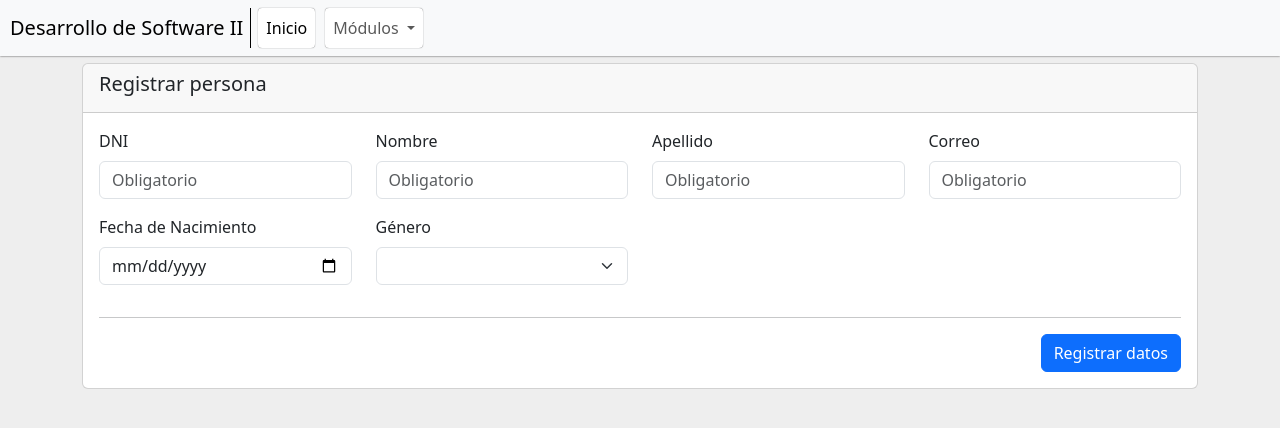
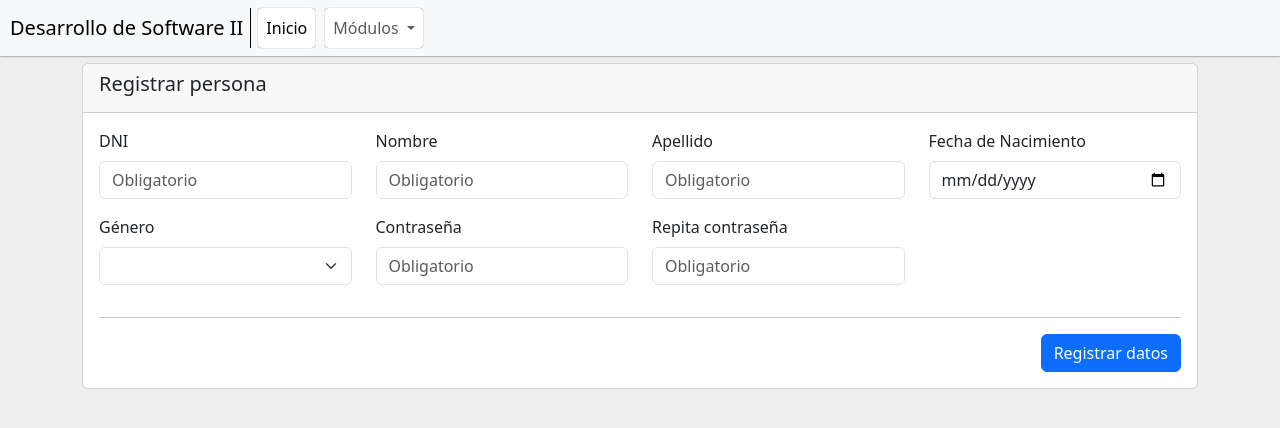
Before and after one commit to kaaf030191/appcwds220242, an Angular app: page /person/insert in a window 1280 px wide. Shown: the top 428 px of the page. Built offline with nearby package versions, Linux system fonts and the light colour scheme.

Commit message:
Feat: 16-01-2025 - Contraeña de usuario.
Incorporación de contraseña de usuario en registro de datos.

```diff
--- a/src/app/app.routes.ts
+++ b/src/app/app.routes.ts
@@ -4,7 +4,7 @@ import { PersonGetAllComponent } from './page/person/getall/person-get-all.compo
 import { PersonLoginComponent } from './page/person/login/person-login.component';
 
 export const routes: Routes = [
-	{ path: '', redirectTo: '/', pathMatch: 'full' },
+	{ path: '', redirectTo: 'person/getall', pathMatch: 'full' },
 	{ path: 'person/login', component: PersonLoginComponent },
 	{ path: 'person/insert', component: PersonInsertComponent },
 	{ path: 'person/getall', component: PersonGetAllComponent }
--- a/src/app/page/person/insert/person-insert.component.html
+++ b/src/app/page/person/insert/person-insert.component.html
@@ -24,16 +24,12 @@
 						<div *ngIf="(surNameFb.touched || surNameFb.dirty) && surNameFb.errors && surNameFb.hasError('required')" class="divError">Este campo es requerido.</div>
 					</div>
 					<div class="col-md-3 mb-3">
-						<label for="email" class="form-label">Correo</label>
-						<input type="text" formControlName="email" class="form-control" id="email" placeholder="Obligatorio">
-						<div *ngIf="(emailFb.touched || emailFb.dirty) && emailFb.errors && emailFb.hasError('required')" class="divError">Este campo es requerido.</div>
-						<div *ngIf="(emailFb.touched || emailFb.dirty) && emailFb.errors && emailFb.hasError('pattern')" class="divError">Formato incorrecto.</div>
-					</div>
-					<div class="col-md-3 mb-3">
 						<label for="birthDate" class="form-label">Fecha de Nacimiento</label>
 						<input type="date" formControlName="birthDate" class="form-control" id="birthDate">
 						<div *ngIf="(birthDateFb.touched || birthDateFb.dirty) && birthDateFb.errors && birthDateFb.hasError('required')" class="divError">Este campo es requerido.</div>
 					</div>
+				</div>
+				<div class="row">
 					<div class="col-md-3 mb-3">
 						<label for="gender" class="form-label">Género</label>
 						<select formControlName="gender" class="form-select" id="gender">
@@ -41,6 +37,17 @@
 							<option value="0">Femenino</option>
 						</select>
 						<div *ngIf="(genderFb.touched || genderFb.dirty) && genderFb.errors && genderFb.hasError('required')" class="divError">Este campo es requerido.</div>
+					</div>
+					<div class="col-md-3 mb-3">
+						<label for="password" class="form-label">Contraseña</label>
+						<input type="password" formControlName="password" class="form-control" id="password" placeholder="Obligatorio">
+						<div *ngIf="(passwordFb.touched || passwordFb.dirty) && passwordFb.errors && passwordFb.hasError('required')" class="divError">Este campo es requerido.</div>
+						<div *ngIf="(passwordFb.touched || passwordRetypeFb.touched || passwordFb.dirty || passwordRetypeFb.dirty) && diffPassword()" class="divError">Las contraseñas no coinciden.</div>
+					</div>
+					<div class="col-md-3 mb-3">
+						<label for="passwordRetype" class="form-label">Repita contraseña</label>
+						<input type="password" formControlName="passwordRetype" class="form-control" id="passwordRetype" placeholder="Obligatorio">
+						<div *ngIf="(passwordFb.touched || passwordRetypeFb.touched || passwordFb.dirty || passwordRetypeFb.dirty) && diffPassword()" class="divError">Las contraseñas no coinciden.</div>
 					</div>
 				</div>
 				<hr>
--- a/src/app/page/person/insert/person-insert.component.ts
+++ b/src/app/page/person/insert/person-insert.component.ts
@@ -1,5 +1,5 @@
 import { Component } from '@angular/core';
-import { FormBuilder, FormsModule, ReactiveFormsModule, UntypedFormGroup, Validators } from '@angular/forms';
+import { FormBuilder, FormGroup, FormsModule, ReactiveFormsModule, UntypedFormGroup, Validators } from '@angular/forms';
 import { PersonService } from '../../../api/person.service';
 import { CommonModule } from '@angular/common';
 import { NotifyComponent } from '../../../component/notify/notify.component';
@@ -21,6 +21,8 @@ export class PersonInsertComponent {
 	frmPersonInsert: UntypedFormGroup;
 
 	get dniFb() { return this.frmPersonInsert.controls['dni']; }
+	get passwordFb() { return this.frmPersonInsert.controls['password']; }
+	get passwordRetypeFb() { return this.frmPersonInsert.controls['passwordRetype']; }
 	get firstNameFb() { return this.frmPersonInsert.controls['firstName']; }
 	get surNameFb() { return this.frmPersonInsert.controls['surName']; }
 	get emailFb() { return this.frmPersonInsert.controls['email']; }
@@ -36,16 +38,25 @@ export class PersonInsertComponent {
 	) {
 		this.frmPersonInsert = this.formBuilder.group({
 			dni: ['', [Validators.required, Validators.pattern(/^[0-9]{8}$/)]],
+			password: ['', [Validators.required]],
+			passwordRetype: ['', []],
 			firstName: ['', [Validators.required]],
 			surName: ['', [Validators.required]],
-			email: ['', [Validators.required, Validators.pattern(/^([a-zA-Z0-9._%+-]+@[a-zA-Z0-9.-]+\.[a-zA-Z]{2,})?$/)]],
 			birthDate: ['', [Validators.required]],
 			gender: ['', [Validators.required]]
 		});
 	}
 
+	public diffPassword(): boolean {
+		if(this.passwordFb.value != this.passwordRetypeFb.value) {
+			return true;
+		}
+
+		return false;
+	}
+
 	public save(): void {
-		if(!this.frmPersonInsert.valid) {
+		if(!this.frmPersonInsert.valid || this.diffPassword()) {
 			this.frmPersonInsert.markAllAsTouched();
 			this.frmPersonInsert.markAsDirty();
 
@@ -59,6 +70,7 @@ export class PersonInsertComponent {
 		formData.append('surName', this.surNameFb.value);
 		formData.append('birthDate', this.birthDateFb.value);
 		formData.append('gender', this.genderFb.value);
+		formData.append('password', this.passwordFb.value);
 
 		this.personService.insert(formData).subscribe({
 			next: (response: any) => {
```
